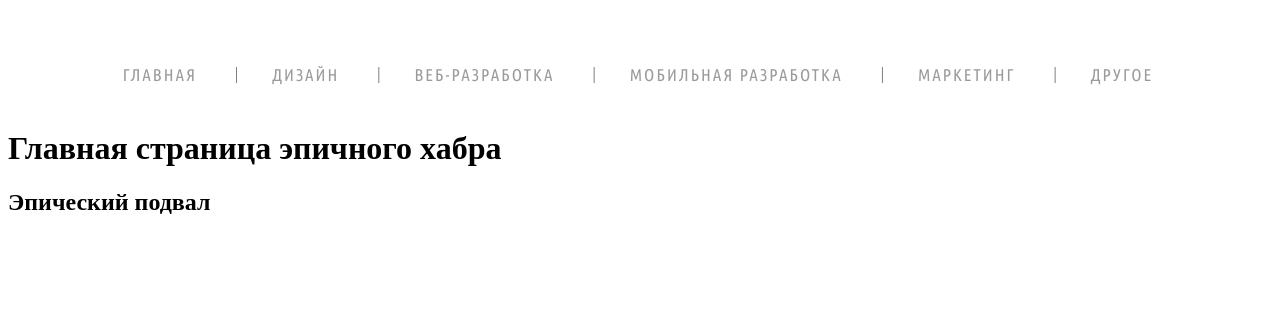
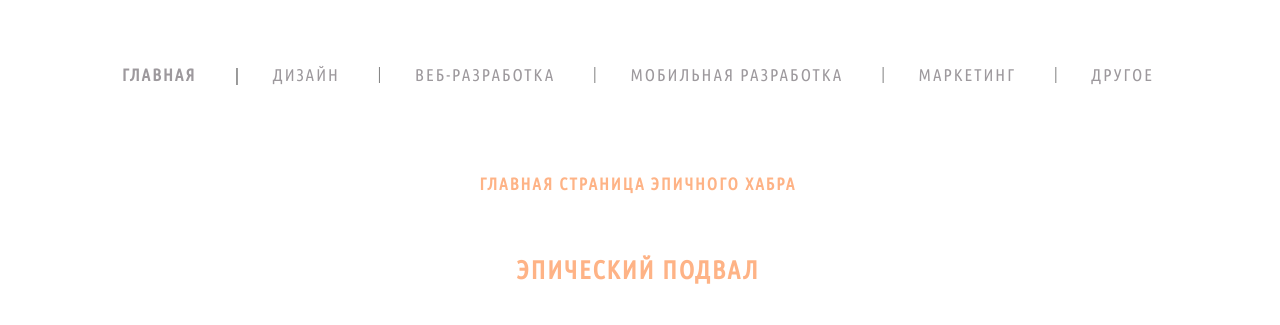
Before and after one commit to Pavel-Nefedov/HeadHunter, a Django app: page /articles/ in a window 1280 px wide. Shown: the top 325 px of the page. Run offline with Django 3.2, Linux system fonts and the light colour scheme; data that the repository does not hold is empty.

Commit message:
added menu, includes, templates

```diff
--- a/epic_habr/mainapp/templates/mainapp/base.html
+++ b/epic_habr/mainapp/templates/mainapp/base.html
@@ -1,11 +1,14 @@
+{% load my_filter %}
 {% load static %}
 
 <!DOCTYPE html>
 <html lang="en">
 <head>
     <meta charset="UTF-8">
+<div class="title">
     {% block title %}
     {% endblock %}
+</div>
     {% block css %}
         <link rel="stylesheet" type="text/css" href="{% static 'css/style.css' %}">
     {% endblock %}
--- a/epic_habr/mainapp/templates/mainapp/includes/inc_header.html
+++ b/epic_habr/mainapp/templates/mainapp/includes/inc_header.html
@@ -1,9 +1,9 @@
 {% load my_filter %}
+{% load static %}
 <ul class="menu-main">
 
    {% for key, value in url_dict.items %}
-
-        <li{% if request.path == full_url_dict|filter:key %} class="IamHere"{% endif %}>
+        <li{% if request.path == full_url_dict|get_from_dict:key %} class="IamHere"{% endif %}>
             <a href="{% url 'art:index' %}{{ value }}">{{ key }}</a>
         </li>
 
--- a/epic_habr/mainapp/templates/mainapp/index.html
+++ b/epic_habr/mainapp/templates/mainapp/index.html
@@ -1,11 +1,13 @@
 {% extends 'mainapp/base.html' %}
 {% load static %}
+{% load my_filter %}
 
 {% block title %}
     <title>{{ title }}</title>
 {% endblock %}
 
 {% block content %}
+    <div class="block_content">
         <h1>{{ h1 }}</h1>
 
         <ul>
@@ -14,7 +16,7 @@
                 <li>
 
                     <h3>{{ article.title|title }}</h3>
-                <h4>{{ article.posted_at|date:"M d, Y"}}</h4>
+                    <h4>{{ article.posted_at|date:"M d, Y" }}</h4>
                     <h4>Автор: {{ article.author|title }}</h4>
                     <p>Тема: {{ article.subject }}</p>
                     <a href="{% url 'art:article' article.pk %}">Читать</a>
@@ -22,4 +24,5 @@
 
             {% endfor %}
         </ul>
+    </div>
 {% endblock %}
--- a/epic_habr/mainapp/templatetags/my_filter.py
+++ b/epic_habr/mainapp/templatetags/my_filter.py
@@ -3,6 +3,6 @@ from django import template
 register = template.Library()
 
 
-@register.filter(name='filter')
-def function_filter(value, key):
-    return value[key]
+@register.filter(name='get_from_dict')
+def function_filter(my_dict, key):
+    return my_dict.get(key)
--- a/epic_habr/mainapp/views.py
+++ b/epic_habr/mainapp/views.py
@@ -12,10 +12,11 @@ reversed_full_url_dict = {}
 for key, value in URL_DICT.items():
     if key == '/':
         reversed_url_dict[value] = ''
-        reversed_full_url_dict = 'article'
+        reversed_full_url_dict[value] = '/articles/'
     else:
         reversed_url_dict[value] = key
-        reversed_full_url_dict = f'article\\{key}'
+        reversed_full_url_dict[value] = f'/articles/{key}/'
+
 
 # Create your views here.
 
--- a/epic_habr/static/css/style.css
+++ b/epic_habr/static/css/style.css
@@ -11,6 +11,7 @@
 .menu-main li {
     display: inline-block;
 }
+
 
 .menu-main li:after {
     content: "|";
@@ -65,6 +66,42 @@
     right: 0;
 }
 
+.IamHere {
+    font-weight: bold;
+    font-size: 18px;
+    color: #9a00fd;
+}
+
+.block_content {
+    list-style: none;
+    margin: 40px 0 5px;
+    padding: 25px 0 5px;
+    text-align: center;
+    background: white;
+}
+
+footer {
+    text-align: center;
+    color: #feb386;
+    font-family: 'Ubuntu Condensed', sans-serif;
+    letter-spacing: 2px;
+    padding-bottom: 20px;
+    margin: 0 34px 0 30px;
+    font-size: 17px;
+    text-transform: uppercase;
+}
+
+h1 {
+    color: #feb386;
+    font-family: 'Ubuntu Condensed', sans-serif;
+    letter-spacing: 2px;
+    padding-bottom: 20px;
+    margin: 0 34px 0 30px;
+    font-size: 17px;
+    text-transform: uppercase;
+
+}
+
 @media (max-width: 550px) {
     .menu-main {
         padding-top: 0;
```
Lines whose indentation alone changed are shown as unchanged.
